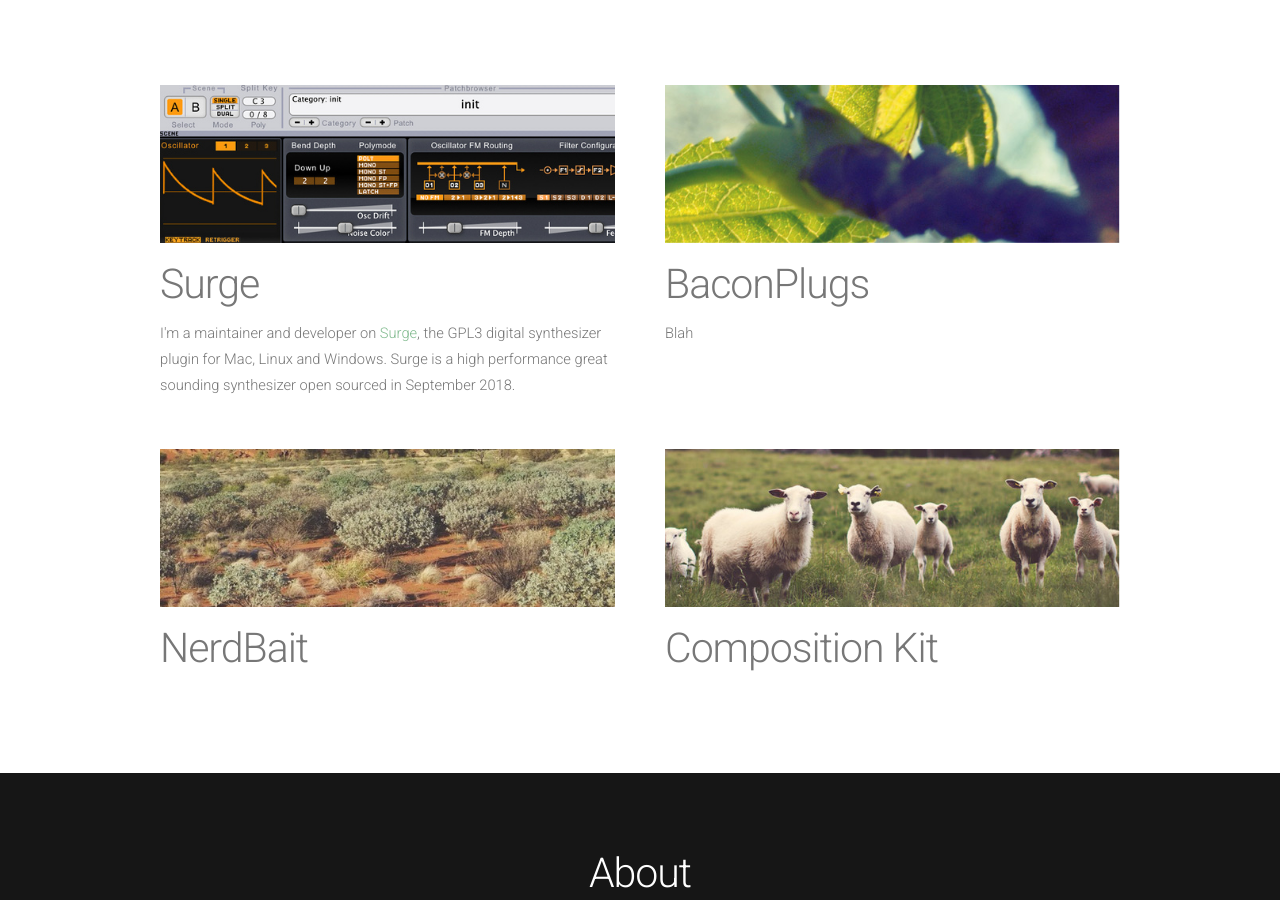
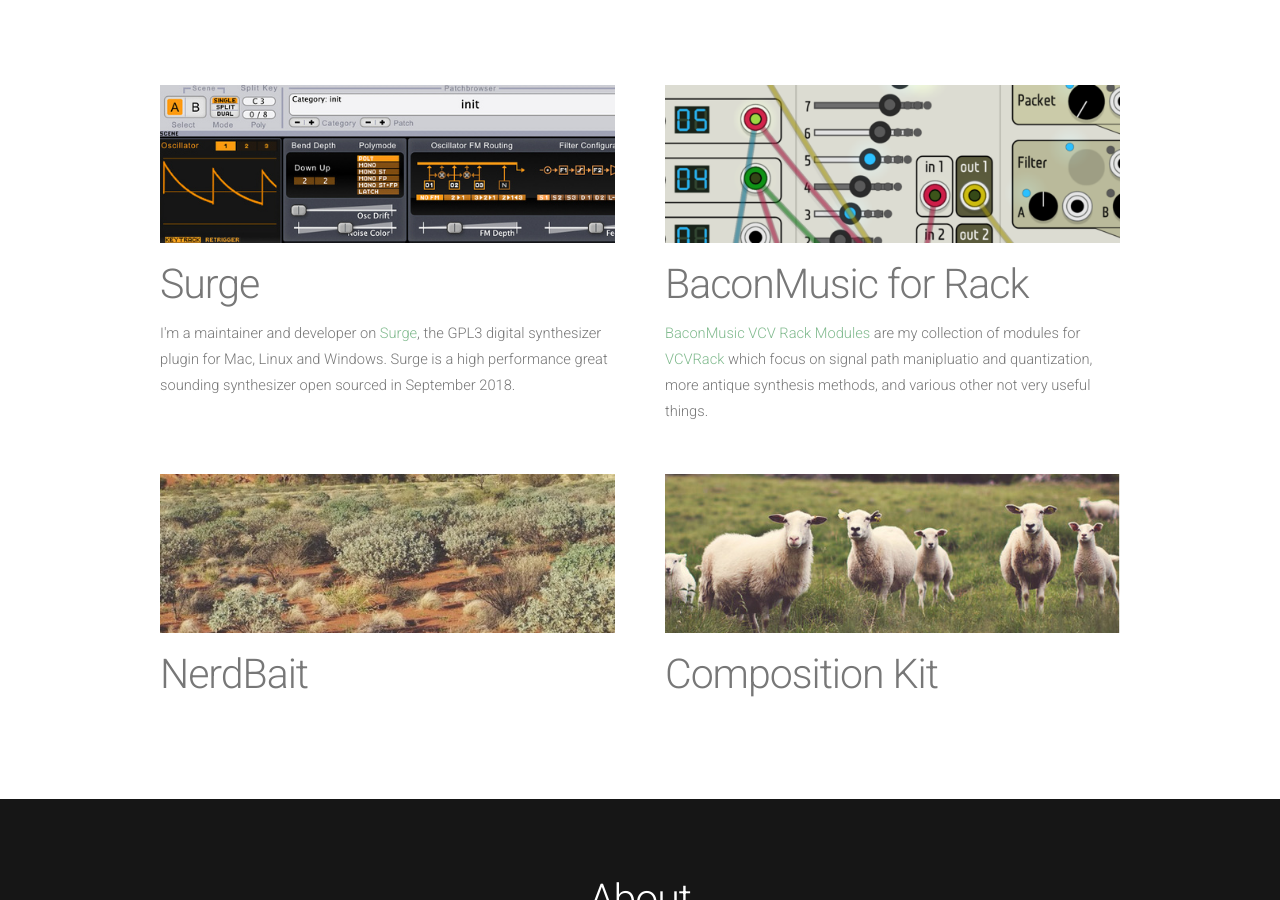
Before and after one commit to baconpaul/baconpaul.github.io, a Jekyll site: the page built from index.html, in a window 1280 px wide and 900 px high, scrolled down 409 px. Built offline with Jekyll 4.4.1, drawn with Linux system fonts in a browser that asks for light colours; nearby versions of some CDN libraries; the list of posts is cut into pages by our own code.

Commit message:
Add the VCV Rack Plugins

```diff
--- a/index.html
+++ b/index.html
@@ -9,7 +9,7 @@
 
 			<div class="row">
 				<section class="6u">
-					<a href="#" class="image full"><img src="/assets/images/surge-50.jpg" alt=""></a>
+					<a href="#" class="image full"><img src="/assets/images/surge-50.jpg" alt="The Surge Synthesizer"></a>
 					<header>
 						<h2>Surge</h2>
 					</header>
@@ -18,12 +18,14 @@
                     </p>
 				</section>
 				<section class="6u">
-					<a href="#" class="image full"><img src="/assets/images/pic02.jpg" alt=""></a>
+					<a href="#" class="image full"><img src="/assets/images/rack-50.png" alt="The BaconMusic Plugins"></a>
 					<header>
-						<h2>BaconPlugs</h2>
+						<h2>BaconMusic for Rack</h2>
 					</header>
 					<p>
-                      Blah
+                      <a href="https://github.com/baconpaul/BaconPlugs/">BaconMusic VCV Rack Modules</a> are my collection of modules
+                      for <a href="https://vcvrack.com/">VCVRack</a> which focus on signal path manipluatio and quantization,
+                      more antique synthesis methods, and various other not very useful things.
                     </p>
 				</section>
 			</div>
```
Also changed, not shown: assets/images/rack-50.png (added), assets/images/rack.png (added).
